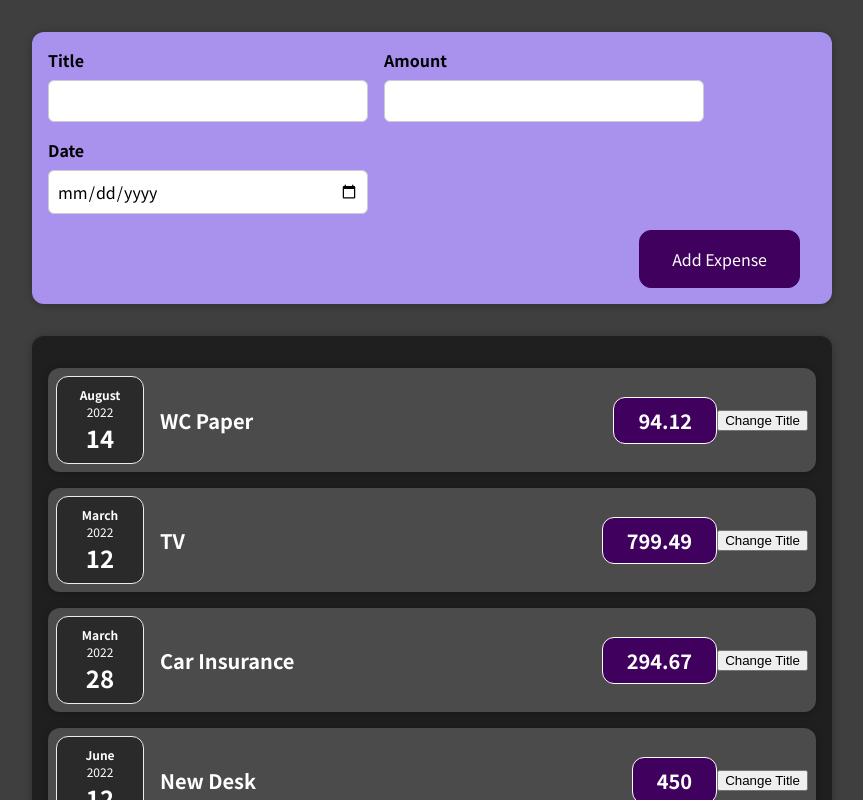
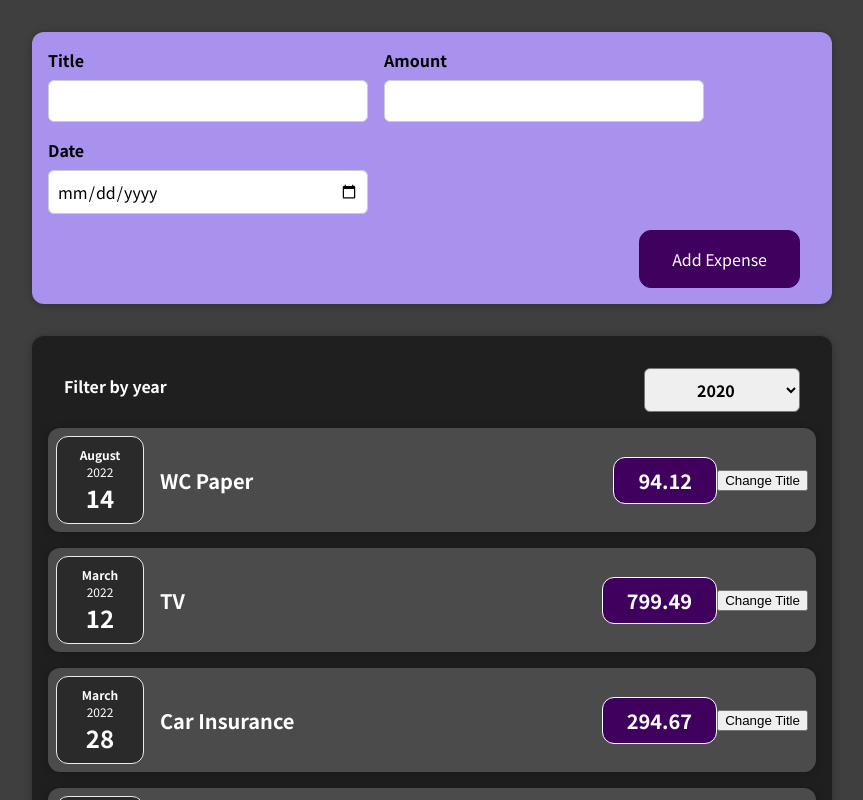
Before and after one commit to orcunSarmis/Expense-Tracker-React-, a React (Create React App) app: page / in a window 1280 px wide. Shown: the top 800 px of the page, without its empty margins (208-1071 px from the left). Built offline with nearby package versions, Linux system fonts and the light colour scheme.

Commit message:
expnese filter added

```diff
--- a/src/components/Expenses/Expenses.js
+++ b/src/components/Expenses/Expenses.js
@@ -1,11 +1,20 @@
+import { useState } from "react";
 import ExpenseItem from "./ExpenseItem";
 import Card from "../UI/Card";
-import './Expenses.css';
+import ExpensesFilter from "./ExpensesFilter";
+import "./Expenses.css";
 
+const Expenses = (props) => {
+  const [filtredYear, setFilteredYear] = useState('2020');
 
-const Expenses =(props) => {
+  const filterChangeHandler = (selectedYear) => {
+setFilteredYear(selectedYear);
+  };
+
   return (
+    <div>
       <Card className="expenses">
+      <ExpensesFilter selected={filtredYear} onChangeFilter={filterChangeHandler}/>
         <ExpenseItem
           title={props.items[0].title}
           amount={props.items[0].amount}
@@ -27,7 +36,8 @@ const Expenses =(props) => {
           date={props.items[3].date}
         />
       </Card>
+    </div>
   );
-}
+};
 
 export default Expenses;
--- /dev/null
+++ b/src/components/Expenses/ExpensesFilter.css
@@ -0,0 +1,24 @@
+.expenses-filter {
+    color: white;
+    padding: 0 1rem;
+  }
+
+  .expenses-filter__control {
+    display: flex;
+    width: 100%;
+    align-items: center;
+    justify-content: space-between;
+    margin: 1rem 0;
+  }
+
+  .expenses-filter label {
+    font-weight: bold;
+    margin-bottom: 0.5rem;
+  }
+
+  .expenses-filter select {
+    font: inherit;
+    padding: 0.5rem 3rem;
+    font-weight: bold;
+    border-radius: 6px;
+  }
--- /dev/null
+++ b/src/components/Expenses/ExpensesFilter.js
@@ -0,0 +1,23 @@
+import './ExpensesFilter.css';
+
+const ExpensesFilter = (props) => {
+const dropdownChangeHandler = (event) => {
+props.onChangeFilter(event.target.value);
+};
+
+  return (
+    <div className='expenses-filter'>
+      <div className='expenses-filter__control'>
+        <label>Filter by year</label>
+        <select value={props.selected} onChange={dropdownChangeHandler}>
+          <option value='2023'>2023</option>
+          <option value='2022'>2022</option>
+          <option value='2021'>2021</option>
+          <option value='2020'>2020</option>
+        </select>
+      </div>
+    </div>
+  );
+};
+
+export default ExpensesFilter;
```
Lines whose indentation alone changed are shown as unchanged.
